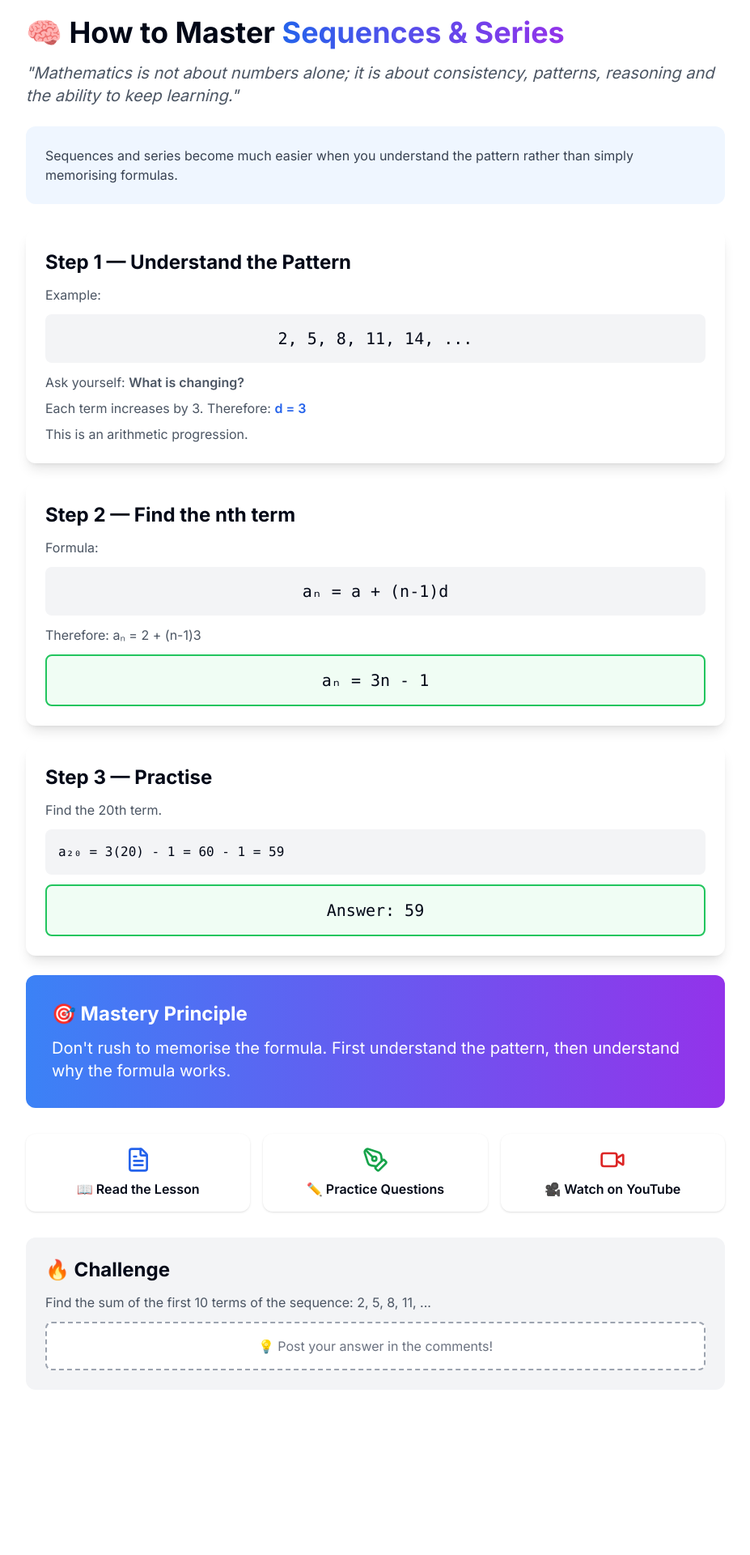
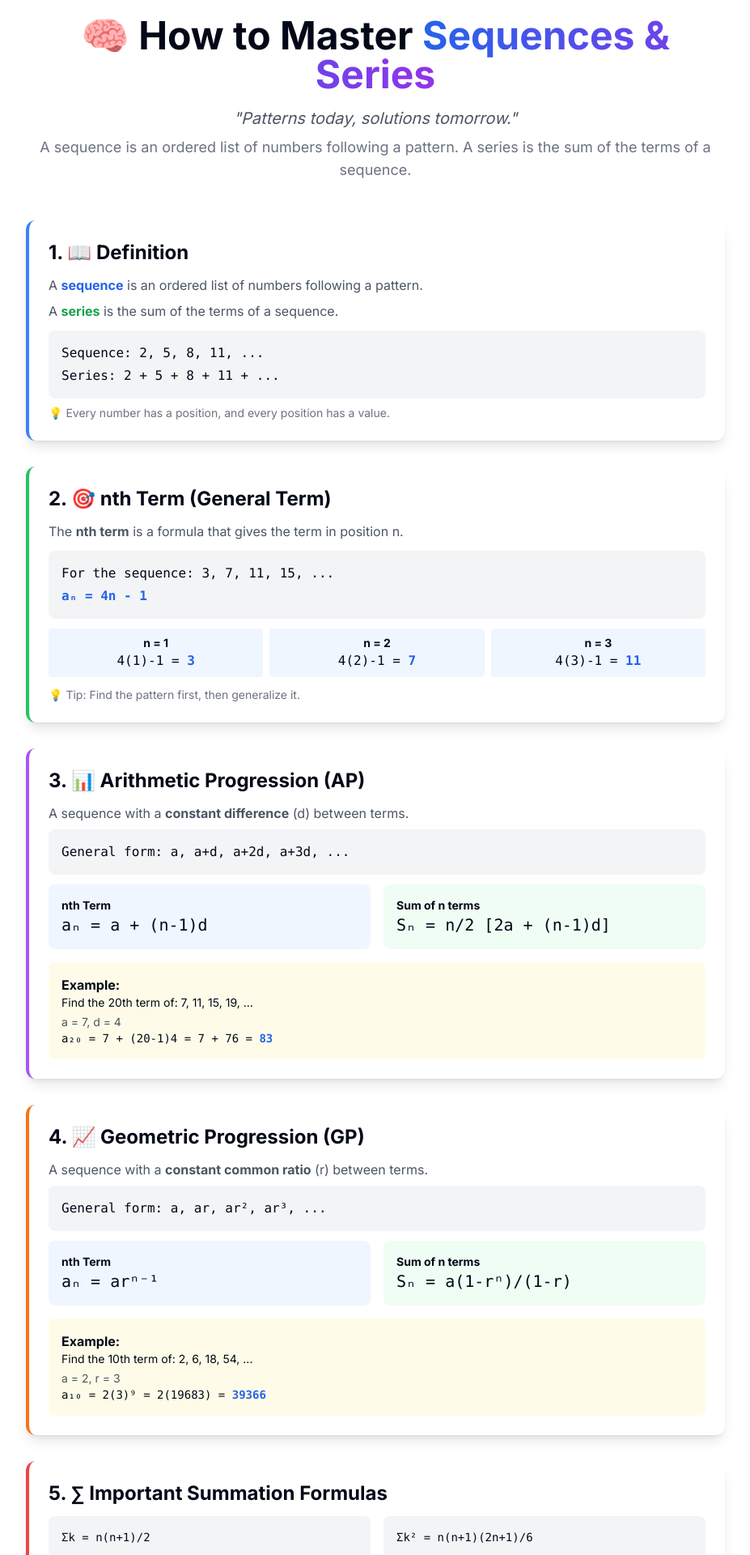
Before and after one commit to ngilambuya-dot/ngila-academy, a Next.js app: page /mastery/sequences-series in a window 1280 px wide. Shown: the part 140-2060 px from the top of the page at 81% size, without its empty margins (176-1103 px from the left). Before the commit the page ends 1904 px from the top, so only its background shows below. Built offline with nearby package versions, Linux system fonts and the light colour scheme.

Commit message:
Add professional Sequences & Series Mastery page with all concepts

```diff
--- a/app/mastery/sequences-series/page.tsx
+++ b/app/mastery/sequences-series/page.tsx
@@ -1,5 +1,5 @@
 import Link from 'next/link';
-import { ArrowRight, Video, FileText, PenTool, Award } from 'lucide-react';
+import { ArrowRight, Video, FileText, PenTool, Award, BookOpen, Calculator, TrendingUp } from 'lucide-react';
 
 export default function SequencesSeriesMastery() {
     return (
@@ -9,77 +9,173 @@ export default function SequencesSeriesMastery() {
                     ← Back to Mastery
                 </Link>
 
-                <h1 className="text-4xl font-bold mb-4">
-                    🧠 How to Master <span className="text-transparent bg-clip-text bg-gradient-to-r from-blue-600 to-purple-600">Sequences & Series</span>
-                </h1>
-                <p className="text-xl text-gray-600 dark:text-gray-300 mb-6 italic">
-                    "Mathematics is not about numbers alone; it is about consistency, patterns, reasoning and the ability to keep learning."
-                </p>
-
-                {/* Introduction */}
-                <div className="bg-blue-50 dark:bg-blue-900/20 p-6 rounded-xl mb-8">
-                    <p className="text-gray-700 dark:text-gray-300">
-                        Sequences and series become much easier when you understand the pattern rather than simply memorising formulas.
+                {/* Header */}
+                <div className="text-center mb-12">
+                    <h1 className="text-4xl md:text-5xl font-bold mb-4">
+                        🧠 How to Master{' '}
+                        <span className="text-transparent bg-clip-text bg-gradient-to-r from-blue-600 to-purple-600">
+                            Sequences & Series
+                        </span>
+                    </h1>
+                    <p className="text-xl text-gray-600 dark:text-gray-300 italic">
+                        "Patterns today, solutions tomorrow."
+                    </p>
+                    <p className="text-lg text-gray-500 dark:text-gray-400 mt-2">
+                        A sequence is an ordered list of numbers following a pattern. A series is the sum of the terms of a sequence.
                     </p>
                 </div>
 
-                {/* Step 1: Understand the Pattern */}
-                <div className="bg-white dark:bg-gray-800 p-6 rounded-xl shadow-lg mb-6">
-                    <h2 className="text-2xl font-bold mb-3">Step 1 — Understand the Pattern</h2>
-                    <p className="text-gray-600 dark:text-gray-300 mb-3">Example:</p>
-                    <div className="bg-gray-100 dark:bg-gray-700 p-4 rounded-lg text-center font-mono text-xl">
-                        2, 5, 8, 11, 14, ...
+                {/* Definition Section */}
+                <div className="bg-white dark:bg-gray-800 p-6 rounded-xl shadow-lg mb-8 border-l-4 border-blue-500">
+                    <h2 className="text-2xl font-bold mb-3">1. 📖 Definition</h2>
+                    <p className="text-gray-600 dark:text-gray-300 mb-2">
+                        A <span className="font-bold text-blue-600">sequence</span> is an ordered list of numbers following a pattern.
+                    </p>
+                    <p className="text-gray-600 dark:text-gray-300">
+                        A <span className="font-bold text-green-600">series</span> is the sum of the terms of a sequence.
+                    </p>
+                    <div className="mt-3 bg-gray-100 dark:bg-gray-700 p-4 rounded-lg">
+                        <p className="font-mono">Sequence: 2, 5, 8, 11, ...</p>
+                        <p className="font-mono mt-1">Series: 2 + 5 + 8 + 11 + ...</p>
                     </div>
-                    <p className="mt-3 text-gray-600 dark:text-gray-300">
-                        Ask yourself: <span className="font-semibold">What is changing?</span>
-                    </p>
-                    <p className="mt-2 text-gray-600 dark:text-gray-300">
-                        Each term increases by 3. Therefore: <span className="font-semibold text-blue-600">d = 3</span>
-                    </p>
-                    <p className="mt-2 text-gray-600 dark:text-gray-300">
-                        This is an arithmetic progression.
-                    </p>
+                    <p className="text-sm text-gray-500 mt-2">💡 Every number has a position, and every position has a value.</p>
                 </div>
 
-                {/* Step 2: Find the nth term */}
-                <div className="bg-white dark:bg-gray-800 p-6 rounded-xl shadow-lg mb-6">
-                    <h2 className="text-2xl font-bold mb-3">Step 2 — Find the nth term</h2>
-                    <p className="text-gray-600 dark:text-gray-300 mb-3">Formula:</p>
-                    <div className="bg-gray-100 dark:bg-gray-700 p-4 rounded-lg text-center font-mono text-xl">
-                        aₙ = a + (n-1)d
+                {/* nth Term Section */}
+                <div className="bg-white dark:bg-gray-800 p-6 rounded-xl shadow-lg mb-8 border-l-4 border-green-500">
+                    <h2 className="text-2xl font-bold mb-3">2. 🎯 nth Term (General Term)</h2>
+                    <p className="text-gray-600 dark:text-gray-300 mb-3">
+                        The <span className="font-bold">nth term</span> is a formula that gives the term in position n.
+                    </p>
+                    <div className="bg-gray-100 dark:bg-gray-700 p-4 rounded-lg mb-3">
+                        <p className="font-mono">For the sequence: 3, 7, 11, 15, ...</p>
+                        <p className="font-mono text-blue-600 font-bold mt-1">aₙ = 4n - 1</p>
                     </div>
-                    <p className="mt-3 text-gray-600 dark:text-gray-300">
-                        Therefore: aₙ = 2 + (n-1)3
+                    <div className="grid grid-cols-3 gap-2 text-center">
+                        <div className="bg-blue-50 dark:bg-blue-900/20 p-2 rounded">
+                            <p className="text-sm font-bold">n = 1</p>
+                            <p className="font-mono">4(1)-1 = <span className="font-bold text-blue-600">3</span></p>
+                        </div>
+                        <div className="bg-blue-50 dark:bg-blue-900/20 p-2 rounded">
+                            <p className="text-sm font-bold">n = 2</p>
+                            <p className="font-mono">4(2)-1 = <span className="font-bold text-blue-600">7</span></p>
+                        </div>
+                        <div className="bg-blue-50 dark:bg-blue-900/20 p-2 rounded">
+                            <p className="text-sm font-bold">n = 3</p>
+                            <p className="font-mono">4(3)-1 = <span className="font-bold text-blue-600">11</span></p>
+                        </div>
+                    </div>
+                    <p className="text-sm text-gray-500 mt-3">💡 Tip: Find the pattern first, then generalize it.</p>
+                </div>
+
+                {/* Arithmetic Progression */}
+                <div className="bg-white dark:bg-gray-800 p-6 rounded-xl shadow-lg mb-8 border-l-4 border-purple-500">
+                    <h2 className="text-2xl font-bold mb-3">3. 📊 Arithmetic Progression (AP)</h2>
+                    <p className="text-gray-600 dark:text-gray-300 mb-2">
+                        A sequence with a <span className="font-bold">constant difference</span> (d) between terms.
                     </p>
-                    <div className="bg-green-50 dark:bg-green-900/20 p-4 rounded-lg mt-3 text-center font-mono text-xl border-2 border-green-500">
-                        aₙ = 3n - 1
+                    <div className="bg-gray-100 dark:bg-gray-700 p-4 rounded-lg mb-3">
+                        <p className="font-mono">General form: a, a+d, a+2d, a+3d, ...</p>
+                    </div>
+                    <div className="grid grid-cols-1 md:grid-cols-2 gap-4">
+                        <div className="bg-blue-50 dark:bg-blue-900/20 p-4 rounded-lg">
+                            <p className="font-bold text-sm">nth Term</p>
+                            <p className="font-mono text-xl">aₙ = a + (n-1)d</p>
+                        </div>
+                        <div className="bg-green-50 dark:bg-green-900/20 p-4 rounded-lg">
+                            <p className="font-bold text-sm">Sum of n terms</p>
+                            <p className="font-mono text-xl">Sₙ = n/2 [2a + (n-1)d]</p>
+                        </div>
+                    </div>
+                    <div className="mt-4 bg-yellow-50 dark:bg-yellow-900/20 p-4 rounded-lg">
+                        <p className="font-bold">Example:</p>
+                        <p className="text-sm">Find the 20th term of: 7, 11, 15, 19, ...</p>
+                        <p className="text-sm text-gray-600 mt-1">a = 7, d = 4</p>
+                        <p className="font-mono text-sm">a₂₀ = 7 + (20-1)4 = 7 + 76 = <span className="font-bold text-blue-600">83</span></p>
                     </div>
                 </div>
 
-                {/* Step 3: Practise */}
-                <div className="bg-white dark:bg-gray-800 p-6 rounded-xl shadow-lg mb-6">
-                    <h2 className="text-2xl font-bold mb-3">Step 3 — Practise</h2>
-                    <p className="text-gray-600 dark:text-gray-300">Find the 20th term.</p>
-                    <div className="bg-gray-100 dark:bg-gray-700 p-4 rounded-lg mt-3 font-mono">
-                        a₂₀ = 3(20) - 1 = 60 - 1 = 59
+                {/* Geometric Progression */}
+                <div className="bg-white dark:bg-gray-800 p-6 rounded-xl shadow-lg mb-8 border-l-4 border-orange-500">
+                    <h2 className="text-2xl font-bold mb-3">4. 📈 Geometric Progression (GP)</h2>
+                    <p className="text-gray-600 dark:text-gray-300 mb-2">
+                        A sequence with a <span className="font-bold">constant common ratio</span> (r) between terms.
+                    </p>
+                    <div className="bg-gray-100 dark:bg-gray-700 p-4 rounded-lg mb-3">
+                        <p className="font-mono">General form: a, ar, ar², ar³, ...</p>
                     </div>
-                    <div className="bg-green-50 dark:bg-green-900/20 p-4 rounded-lg mt-3 text-center font-mono text-xl border-2 border-green-500">
-                        Answer: 59
+                    <div className="grid grid-cols-1 md:grid-cols-2 gap-4">
+                        <div className="bg-blue-50 dark:bg-blue-900/20 p-4 rounded-lg">
+                            <p className="font-bold text-sm">nth Term</p>
+                            <p className="font-mono text-xl">aₙ = arⁿ⁻¹</p>
+                        </div>
+                        <div className="bg-green-50 dark:bg-green-900/20 p-4 rounded-lg">
+                            <p className="font-bold text-sm">Sum of n terms</p>
+                            <p className="font-mono text-xl">Sₙ = a(1-rⁿ)/(1-r)</p>
+                        </div>
+                    </div>
+                    <div className="mt-4 bg-yellow-50 dark:bg-yellow-900/20 p-4 rounded-lg">
+                        <p className="font-bold">Example:</p>
+                        <p className="text-sm">Find the 10th term of: 2, 6, 18, 54, ...</p>
+                        <p className="text-sm text-gray-600 mt-1">a = 2, r = 3</p>
+                        <p className="font-mono text-sm">a₁₀ = 2(3)⁹ = 2(19683) = <span className="font-bold text-blue-600">39366</span></p>
+                    </div>
+                </div>
+
+                {/* Summation Formulas */}
+                <div className="bg-white dark:bg-gray-800 p-6 rounded-xl shadow-lg mb-8 border-l-4 border-red-500">
+                    <h2 className="text-2xl font-bold mb-3">5. ∑ Important Summation Formulas</h2>
+                    <div className="grid grid-cols-1 md:grid-cols-2 gap-4">
+                        <div className="bg-gray-100 dark:bg-gray-700 p-4 rounded-lg">
+                            <p className="font-mono text-sm">Σk = n(n+1)/2</p>
+                        </div>
+                        <div className="bg-gray-100 dark:bg-gray-700 p-4 rounded-lg">
+                            <p className="font-mono text-sm">Σk² = n(n+1)(2n+1)/6</p>
+                        </div>
+                        <div className="bg-gray-100 dark:bg-gray-700 p-4 rounded-lg">
+                            <p className="font-mono text-sm">Σk³ = [n(n+1)/2]²</p>
+                        </div>
+                        <div className="bg-gray-100 dark:bg-gray-700 p-4 rounded-lg">
+                            <p className="font-mono text-sm">Σarᵏ⁻¹ = a(1-rⁿ)/(1-r)</p>
+                        </div>
+                    </div>
+                </div>
+
+                {/* Real-Life Applications */}
+                <div className="bg-gradient-to-r from-blue-500 to-purple-600 text-white p-8 rounded-xl mb-8">
+                    <h2 className="text-2xl font-bold mb-4">🌍 Real-Life Applications</h2>
+                    <div className="grid grid-cols-1 md:grid-cols-2 gap-4">
+                        <div className="bg-white/10 p-4 rounded-lg">
+                            <h3 className="font-bold">💰 Savings & Investments</h3>
+                            <p className="text-sm opacity-90">Ksh 1000 saved monthly, increasing by Ksh 200 each month → AP</p>
+                        </div>
+                        <div className="bg-white/10 p-4 rounded-lg">
+                            <h3 className="font-bold">👥 Population Growth</h3>
+                            <p className="text-sm opacity-90">Population tripling every year → GP</p>
+                        </div>
+                        <div className="bg-white/10 p-4 rounded-lg">
+                            <h3 className="font-bold">🎯 Loan Repayment</h3>
+                            <p className="text-sm opacity-90">Repayment increasing by fixed amount → AP</p>
+                        </div>
+                        <div className="bg-white/10 p-4 rounded-lg">
+                            <h3 className="font-bold">⚡ Physics</h3>
+                            <p className="text-sm opacity-90">Distance covered in equal time intervals → AP</p>
+                        </div>
                     </div>
                 </div>
 
                 {/* Mastery Principle */}
-                <div className="bg-gradient-to-r from-blue-500 to-purple-600 text-white p-8 rounded-xl mb-8">
+                <div className="bg-blue-50 dark:bg-blue-900/20 p-6 rounded-xl mb-8 border-2 border-blue-500">
                     <h2 className="text-2xl font-bold mb-3">🎯 Mastery Principle</h2>
-                    <p className="text-xl">
-                        Don't rush to memorise the formula. First understand the pattern, then understand why the formula works.
+                    <p className="text-gray-700 dark:text-gray-300 text-lg">
+                        "Don't rush to memorise the formula. First understand the pattern, then understand why the formula works."
                     </p>
                 </div>
 
                 {/* Learning Resources */}
                 <div className="grid grid-cols-1 md:grid-cols-3 gap-4 mb-8">
                     <Link href="/mathematics/sequences-series" className="bg-white dark:bg-gray-800 p-4 rounded-xl shadow hover:shadow-lg transition text-center">
-                        <FileText className="mx-auto text-blue-600" size={32} />
+                        <BookOpen className="mx-auto text-blue-600" size={32} />
                         <span className="block mt-2 font-semibold">📖 Read the Lesson</span>
                     </Link>
                     <Link href="/practice/sequences-series" className="bg-white dark:bg-gray-800 p-4 rounded-xl shadow hover:shadow-lg transition text-center">
@@ -92,15 +188,31 @@ export default function SequencesSeriesMastery() {
                     </a>
                 </div>
 
-                {/* Challenge */}
-                <div className="bg-gray-100 dark:bg-gray-700 p-6 rounded-xl">
-                    <h2 className="text-2xl font-bold mb-3">🔥 Challenge</h2>
-                    <p className="text-gray-600 dark:text-gray-300 mb-3">
-                        Find the sum of the first 10 terms of the sequence: 2, 5, 8, 11, ...
-                    </p>
-                    <div className="bg-white dark:bg-gray-800 p-4 rounded-lg border-2 border-dashed border-gray-400 text-center text-gray-500">
-                        💡 Post your answer in the comments!
+                {/* Key Takeaways */}
+                <div className="bg-gray-100 dark:bg-gray-800 p-6 rounded-xl mb-8">
+                    <h2 className="text-2xl font-bold mb-3">💡 Key Takeaways</h2>
+                    <ul className="space-y-2 text-gray-700 dark:text-gray-300">
+                        <li>✅ Identify the pattern</li>
+                        <li>✅ Find the nth term</li>
+                        <li>✅ Use the right formula</li>
+                        <li>✅ Practice consistently</li>
+                        <li>✅ Apply to real-life problems</li>
+                    </ul>
+                </div>
+
+                {/* Call to Action */}
+                <div className="bg-gradient-to-r from-blue-600 to-purple-600 text-white p-8 rounded-xl text-center">
+                    <h2 className="text-2xl font-bold mb-3">🚀 Ready to Master Sequences & Series?</h2>
+                    <p className="mb-4 opacity-90">Small steps + Daily practice = Big results</p>
+                    <div className="flex flex-wrap gap-4 justify-center">
+                        <Link href="/mathematics/sequences-series" className="bg-white text-blue-600 px-6 py-2 rounded-lg hover:bg-blue-50 transition">
+                            Start Learning
+                        </Link>
+                        <Link href="/tutoring" className="bg-transparent border-2 border-white text-white px-6 py-2 rounded-lg hover:bg-white/10 transition">
+                            Book a Tutor
+                        </Link>
                     </div>
+                    <p className="mt-4 text-sm opacity-75">Don't just study Mathematics, LIVE Mathematics!</p>
                 </div>
             </div>
         </main>
```
